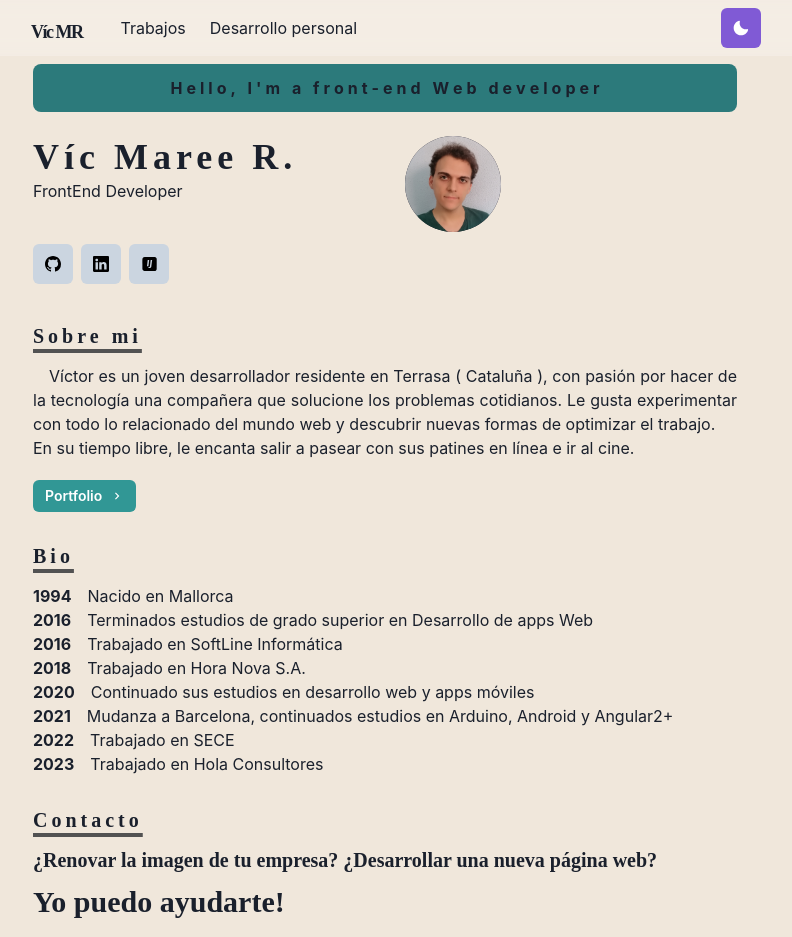
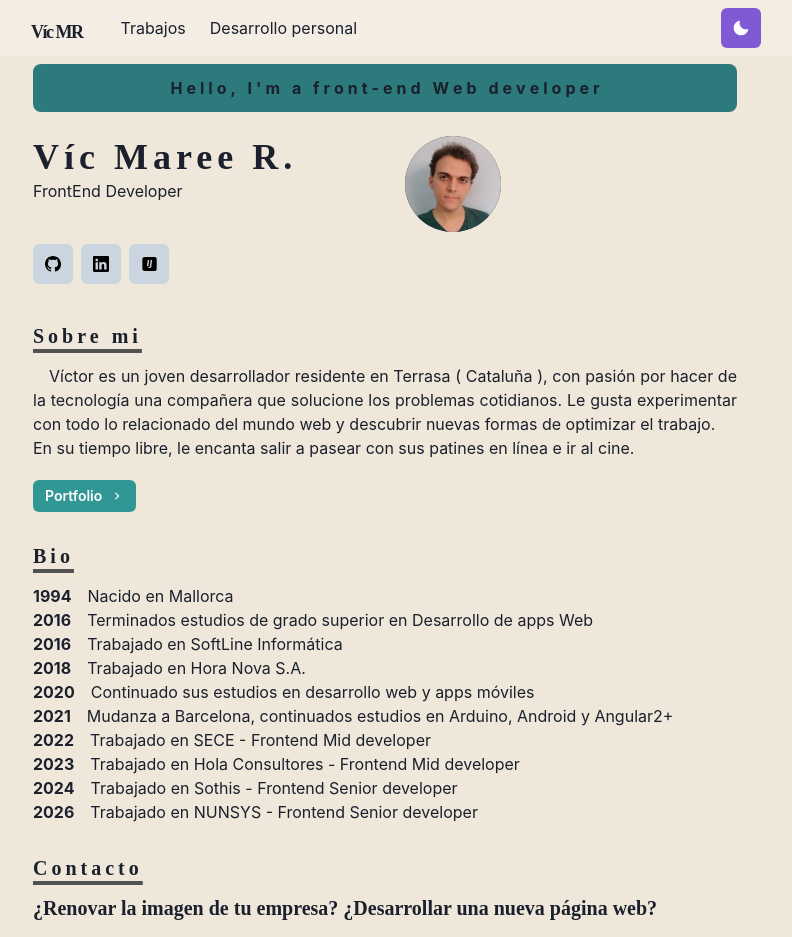
Before and after one commit to AppDeveloperVM/portfolio, a Next.js app: page / in a window 1280 px wide. Shown: the top 937 px of the page, without its empty margins (255-1047 px from the left). Built offline with nearby package versions, Linux system fonts and the light colour scheme; a web font is replaced by a local one.

Commit message:
updated carreer

```diff
--- a/pages/index.js
+++ b/pages/index.js
@@ -108,11 +108,19 @@ const Page = () => {
         </BioSection>
         <BioSection>
         <BioYear>2022</BioYear>
-        Trabajado en SECE
+        Trabajado en SECE - Frontend Mid developer
         </BioSection>
         <BioSection>
         <BioYear>2023</BioYear>
-        Trabajado en Hola Consultores
+        Trabajado en Hola Consultores - Frontend Mid developer
+        </BioSection>
+        <BioSection>
+        <BioYear>2024</BioYear>
+        Trabajado en Sothis - Frontend Senior developer
+        </BioSection>
+        <BioSection>
+        <BioYear>2026</BioYear>
+        Trabajado en NUNSYS - Frontend Senior developer
         </BioSection>
 
     </Section>
```
